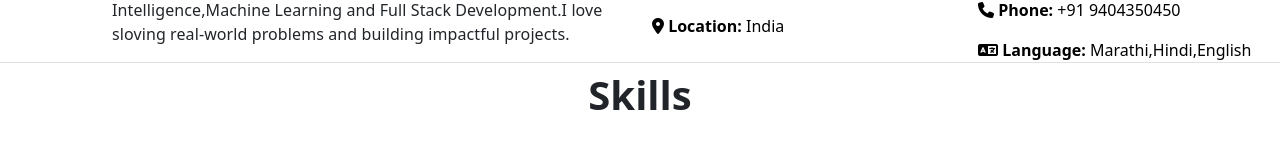
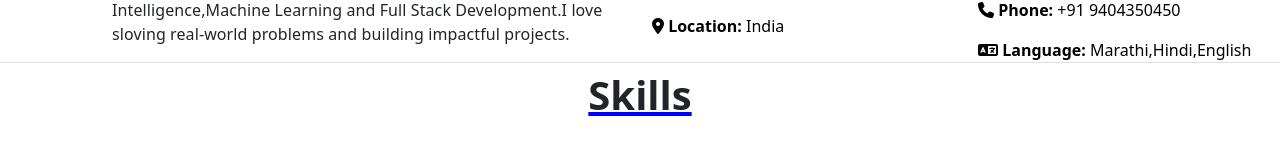
Before and after one commit to bodhekarvarad/varad.bodhekar-portfolio, a React (Vite) app: page / in a window 1280 px wide. In both pictures the pointer is over the element "Skills". Shown: the part 651-800 px from the top of the page. Built offline with nearby package versions, Linux system fonts and the light colour scheme.

Commit message:
add skills

```diff
--- a/src/Style.css
+++ b/src/Style.css
@@ -26,3 +26,8 @@
     text-decoration: underline blue;
  font-weight:bolder;
 }
+
+.skills:hover{
+       text-decoration: underline blue;
+ font-weight:bolder;
+}
```
